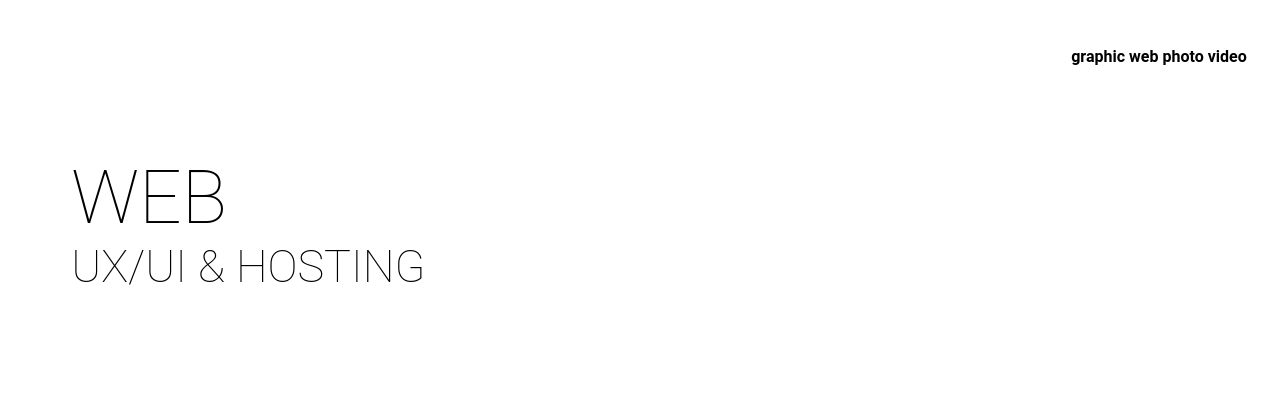
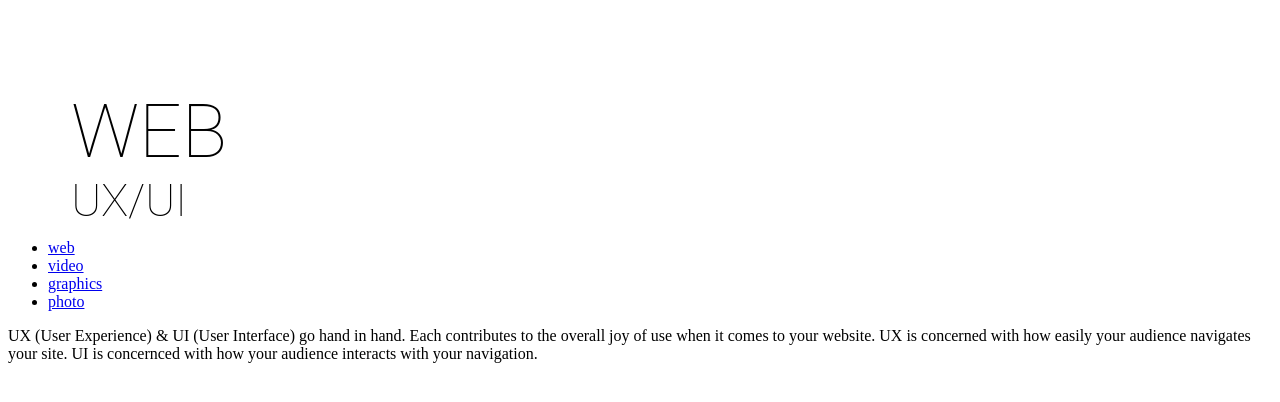
Before and after one commit to mikeelrod/Portfolio, a plain HTML site: page web.htm in a window 1280 px wide. Drawn offline with Linux system fonts and the light colour scheme.

Commit message:
Add files via upload

```diff
--- a/web.htm
+++ b/web.htm
@@ -6,14 +6,19 @@
 
 <body>
 
-<h4>
-	graphic
-	web
-	photo
-	video
-</h4>
 	<h1>WEB</h1>
-	<h2>UX/UI & HOSTING</h2>
+	<h2>UX/UI</h2>
+
+	<ul>
+			<li><a href="web.html">web</a></li>
+			<li><a href="video.html">video</a></li>
+			<li><a href="graphics.html">graphics</a></li>
+			<li><a href="photo.html">photo</a></li>
+		</ul>
+
+<p>
+	UX (User Experience) & UI (User Interface) go hand in hand. Each contributes to the overall joy of use when it comes to your website. UX is concerned with how easily your audience navigates your site. UI is concernced with how your audience interacts with your navigation.
+</p>
 
 
 
```
Also changed, not shown: graphics.htm (+17 -0 lines), index.htm (+13 -11 lines), photo.htm (+16 -1 lines), video.htm (+9 -0 lines).
